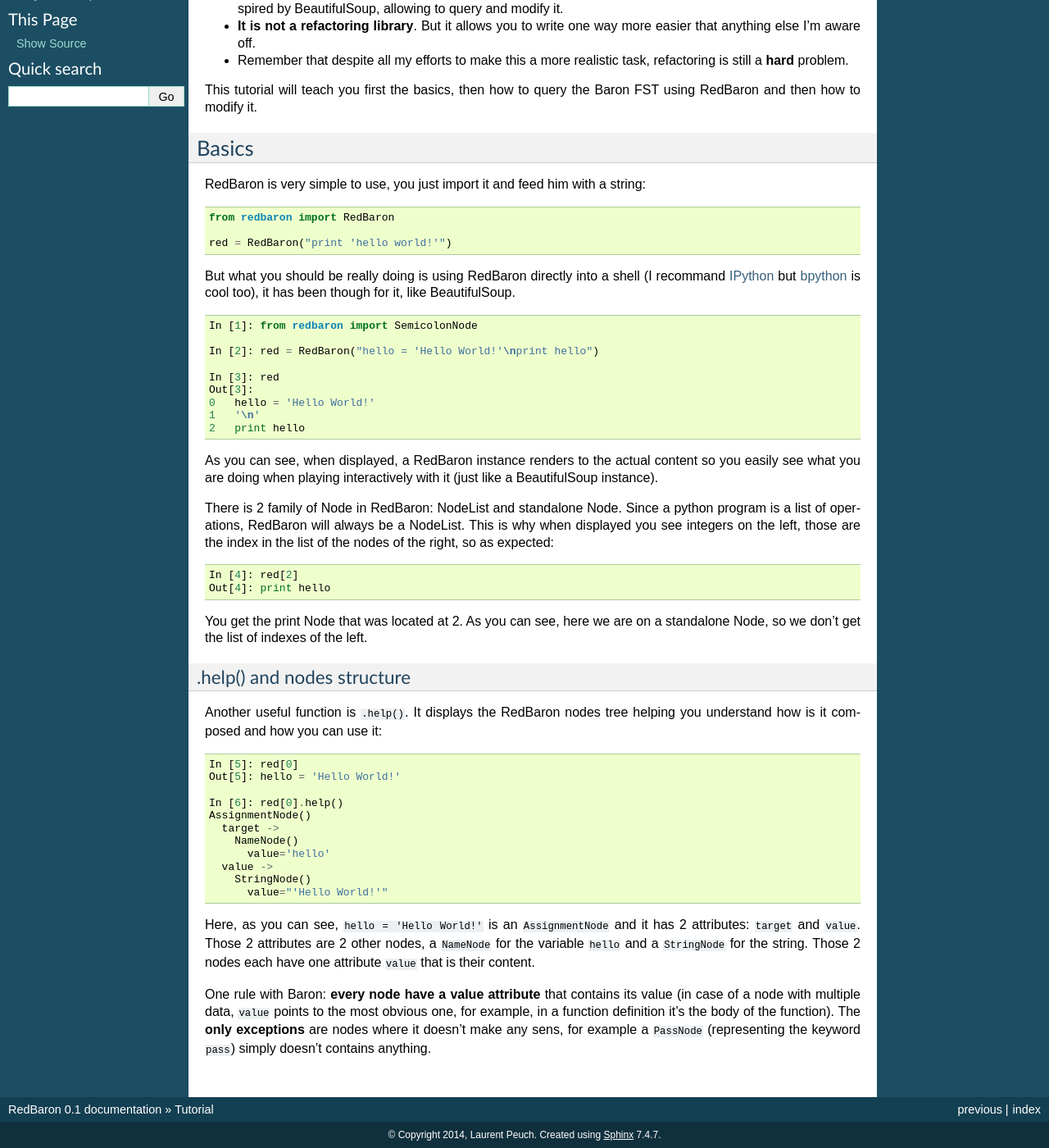
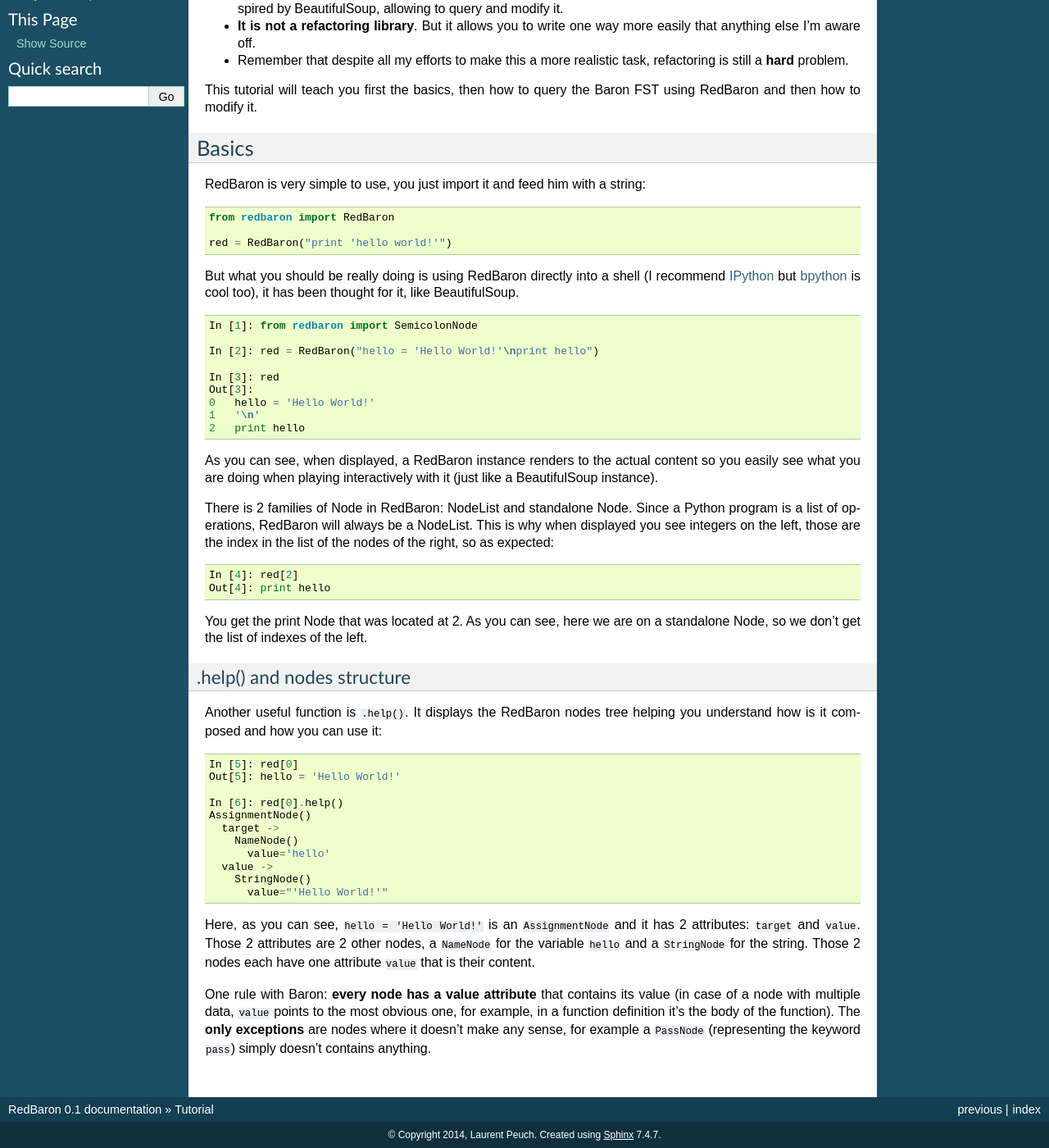
Before and after one commit to PyCQA/redbaron, a Sphinx documentation site: the page built from docs/quickstart.rst, in a window 1280 px wide and 1400 px high, scrolled down 190 px. Shown: the whole window at 82% size. Built offline with Sphinx 7.4.7, drawn with Linux system fonts in a browser that asks for light colours.

Commit message:
Fix some mistakes in quickstart

```diff
--- a/docs/quickstart.rst
+++ b/docs/quickstart.rst
@@ -5,7 +5,7 @@ Before starting, just a remind of what RedBaron is and is not:
 
 * Baron is producing a FST in form of a big JSON out of a valid python source file and JSON of that size is boring to work with
 * RedBaron is a tool build to make working with this JSON way easier by providing an interface heavily inspired by BeautifulSoup, allowing to query and modify it.
-* **It is not a refactoring library**. But it allows you to write one way more easier that anything else I'm aware off.
+* **It is not a refactoring library**. But it allows you to write one way more easily that anything else I'm aware off.
 * Remember that despite all my efforts to make this a more realistic task, refactoring is still a **hard** problem.
 
 This tutorial will teach you first the basics, then how to query the Baron FST using RedBaron and then how to modify it.
@@ -22,8 +22,8 @@ RedBaron is very simple to use, you just import it and feed him with a string:
     red = RedBaron("print 'hello world!'")
 
 But what you should be really doing is using RedBaron directly into a shell (I
-recommand `IPython <http://ipython.org/>`_ but
-`bpython <http://bpython-interpreter.org/>`_ is cool too), it has been though
+recommend `IPython <http://ipython.org/>`_ but
+`bpython <http://bpython-interpreter.org/>`_ is cool too), it has been thought
 for it, like BeautifulSoup.
 
 ::
@@ -41,8 +41,8 @@ for it, like BeautifulSoup.
 As you can see, when displayed, a RedBaron instance renders to the actual
 content so you easily see what you are doing when playing interactively with it (just like a BeautifulSoup instance).
 
-There is 2 family of Node in RedBaron: NodeList and standalone Node. Since a
-python program is a list of operations, RedBaron will always be a NodeList.
+There is 2 families of Node in RedBaron: NodeList and standalone Node. Since a
+Python program is a list of operations, RedBaron will always be a NodeList.
 This is why when displayed you see integers on the left, those are the index in
 the list of the nodes of the right, so as expected:
 
@@ -81,9 +81,9 @@ Here, as you can see, :file:`hello = 'Hello World!'` is an
 variable :file:`hello` and a :file:`StringNode` for the string. Those 2 nodes
 each have one attribute :file:`value` that is their content.
 
-One rule with Baron: **every node have a value attribute** that contains its
+One rule with Baron: **every node has a value attribute** that contains its
 value (in case of a node with multiple data, :file:`value` points to the most
 obvious one, for example, in a function definition it's the body of the
-function). The **only exceptions** are nodes where it doesn't make any sens,
+function). The **only exceptions** are nodes where it doesn't make any sense,
 for example a :file:`PassNode` (representing the keyword :file:`pass`) simply
 doesn't contains anything.
```
